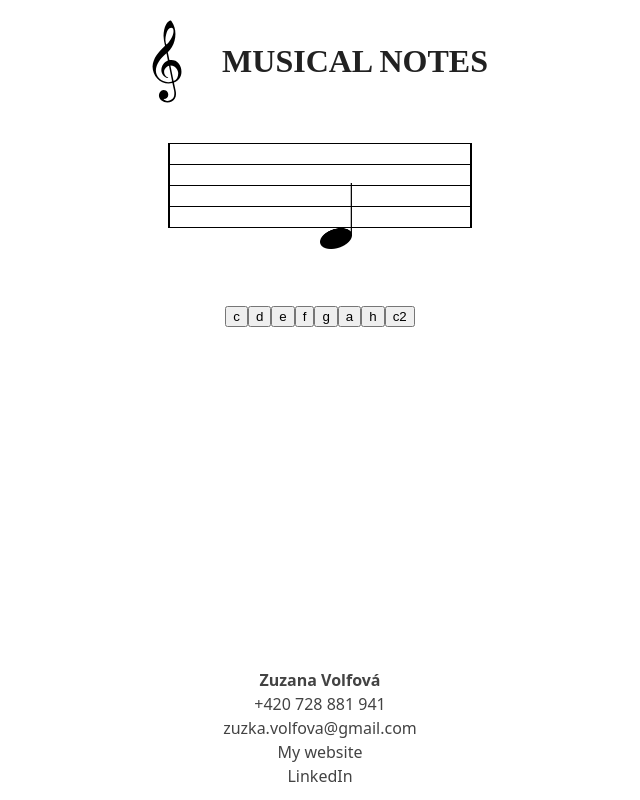
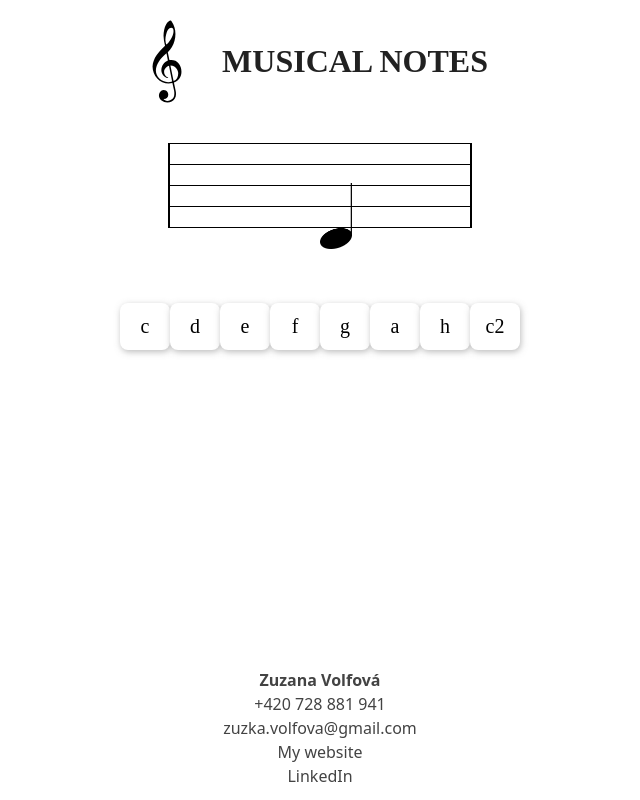
Before and after one commit to zuzanavolfova/musical-notes, a React (Vite) app: page / in a window 1280 px wide. Shown: the whole page, without its empty margins (320-960 px from the left). Built offline with nearby package versions, Linux system fonts and the light colour scheme; a web font is replaced by a local one.

Commit message:
Add style to select button component

```diff
--- a/src/components/Buttons/SelectButton.tsx
+++ b/src/components/Buttons/SelectButton.tsx
@@ -1,5 +1,37 @@
+import { styled } from "styled-components";
+
+const Button = styled.button`
+  padding: 10px;
+  border: none;
+  border-radius: 8px;
+  cursor: pointer;
+  font-family: var(--font-decoration);
+  font-size: 20px;
+  box-shadow: 1px 2px 6px rgba(124, 124, 124, 0.5);
+  background-color: white;
+  width: 50px;
+  border: 2px solid transparent;
+  color: black;
+  transition: all 0.3s ease-in-out;
+  &:hover {
+    background-color: var(--secondary-color);
+    color: white;
+  }
+  &:focus {
+    background-color: transparent;
+    box-shadow: none;
+    border: 2px solid var(--secondary-color);
+    font-weight: bold;
+    color: var(--secondary-color);
+  }
+  &:active {
+    font-weight: bold;
+    color: var(--secondary-color);
+  }
+`;
+
 export default function SelectButton({ answerText }: { answerText: string }) {
   return (
-    <button aria-label={`click to answer - ${answerText}`}>{answerText}</button>
+    <Button aria-label={`click to answer - ${answerText}`}>{answerText}</Button>
   );
 }
```
